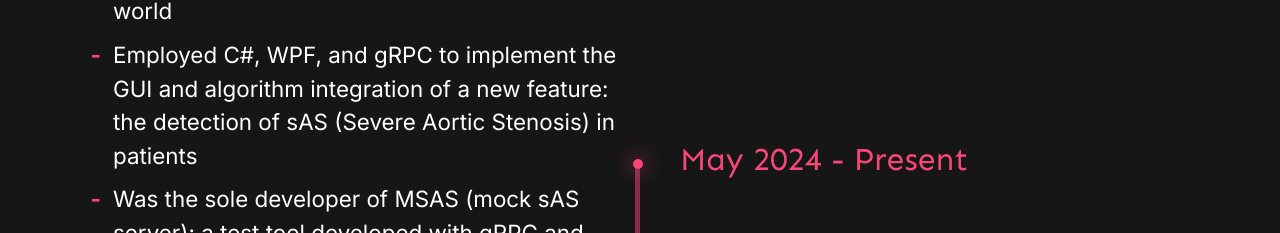
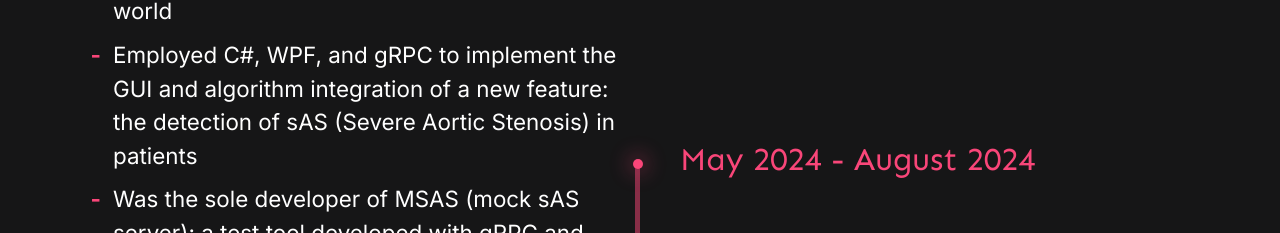
Before and after one commit to likhity/likhity-new-website, a Next.js app: page / in a window 1280 px wide. Shown: the part 2198-2431 px from the top of the page. Built offline with nearby package versions, Linux system fonts and the light colour scheme.

Commit message:
Edit internship end date

```diff
--- a/pages/index.js
+++ b/pages/index.js
@@ -64,7 +64,7 @@ export default function Home() {
         <section className={styles.experience}>
           <h2 className={`mb-5 fw-bold ${styles.sentence} text-center`}>Where I've <span className="accent">Worked.</span></h2>
           <Timeline>
-            <Timeline.Left start={true} timeText="May 2024 - Present">
+            <Timeline.Left start={true} timeText="May 2024 - August 2024">
               <h3 className="h1 mb-4"><span>Software Engineer Intern, R&D</span> <span className='accent'>@ <a href="https://www.edwards.com/">Edwards Lifesciences</a></span></h3>
               <ul className="accentList">
                 <li>Utilized the C# .NET ecosystem and Azure DevOps to develop the software inside HemoSphere: an advanced hemodynamic patient monitoring system used in Critical Care settings in more than 5000 hospitals around the world</li>
```
